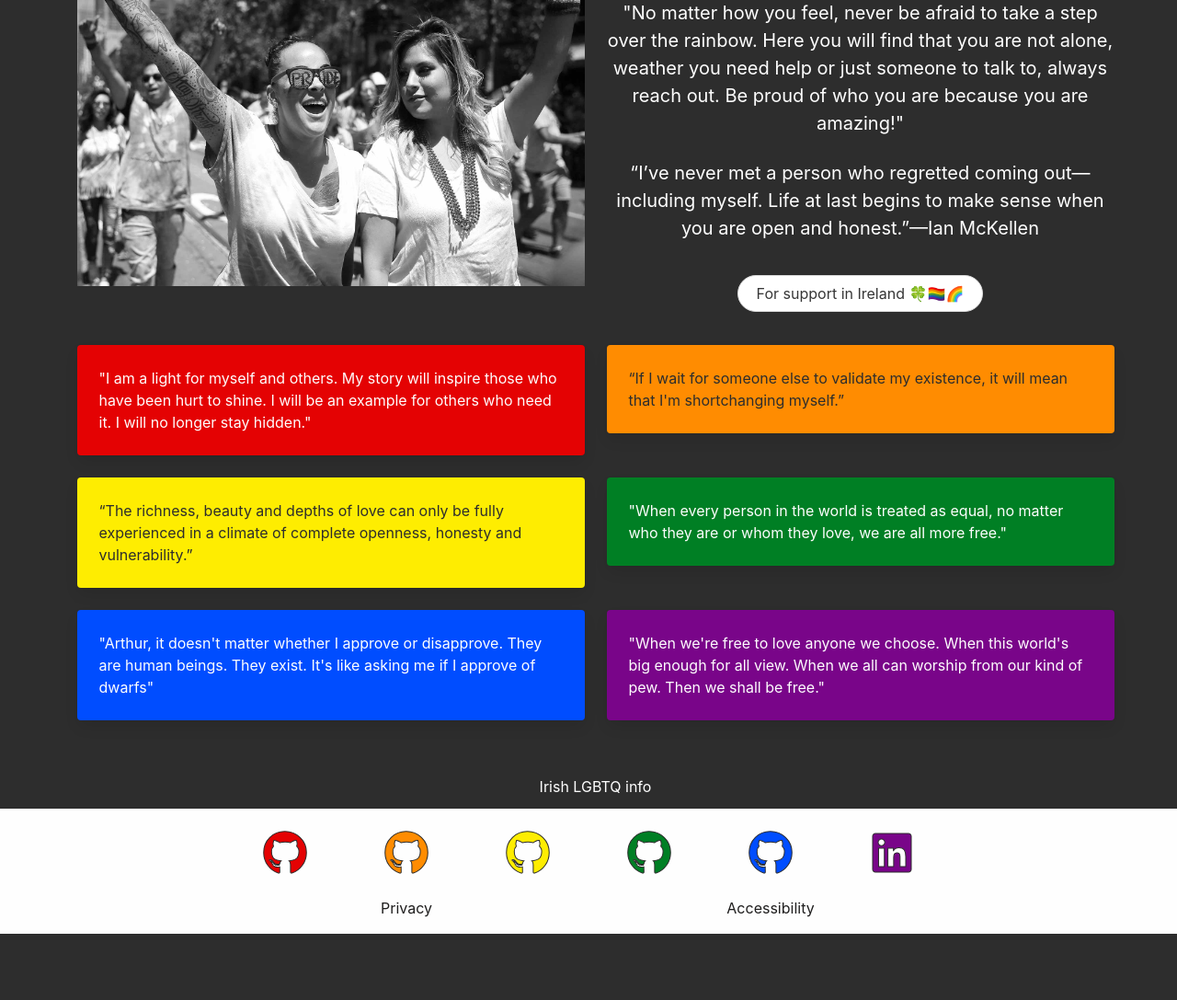
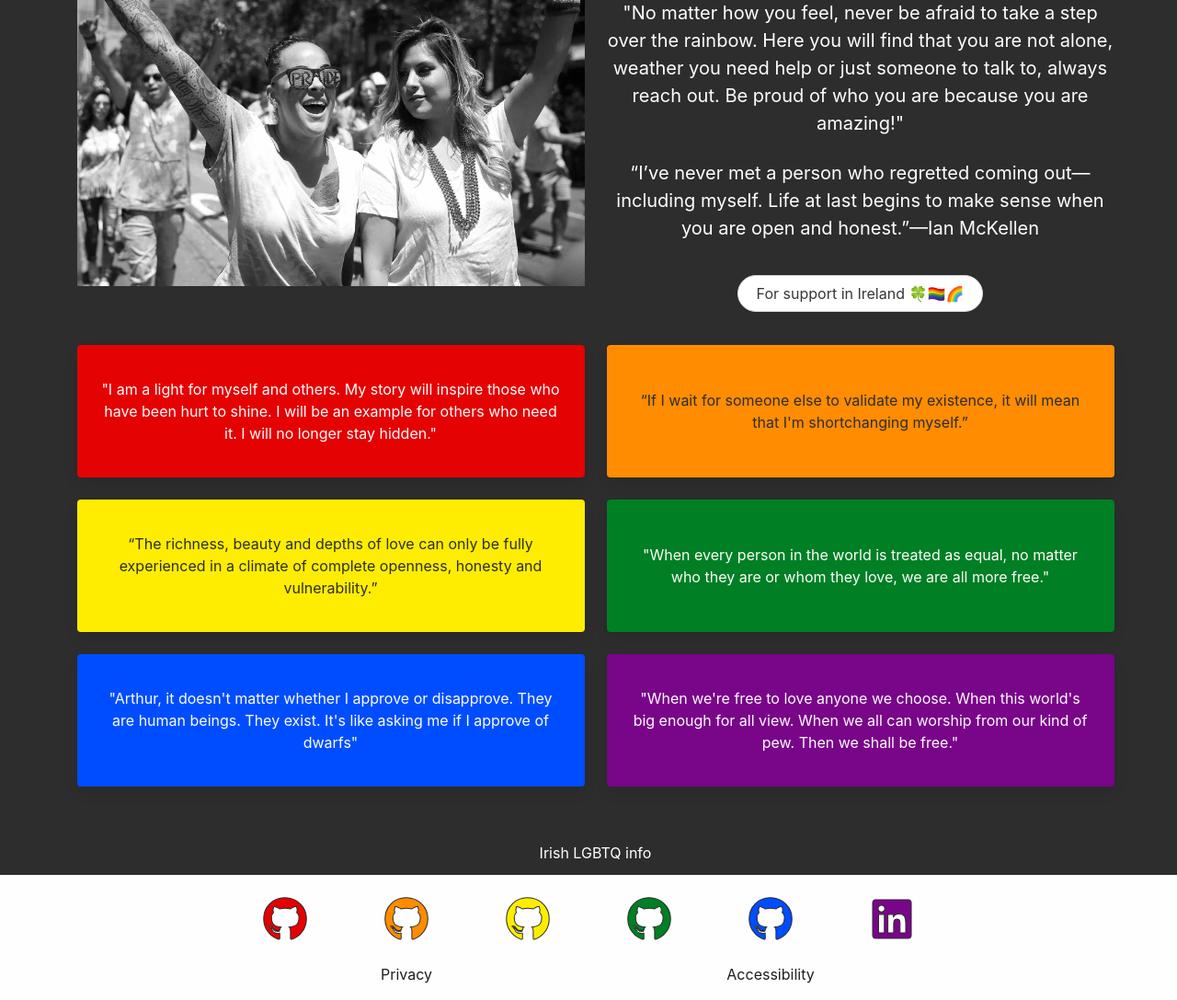
Before and after one commit to andrewdempsey2018/OvertheRainbow, a Flask app: page /home in a window 1280 px wide. Shown: the part 223-1310 px from the top of the page at 92% size. Before the commit the page ends 1238 px from the top, so only its background shows below. Run offline with Flask 2, Linux system fonts and the light colour scheme.

Commit message:
home.html template styles applied to suit theme of site

```diff
--- a/static/css/style.css
+++ b/static/css/style.css
@@ -256,6 +256,13 @@ footer {
     margin: 0 auto;
 }
 /* Home page */
+
+.card-mission {
+    min-height: 9rem;
+    display: flex;
+    flex-direction: column;
+    justify-content: center;
+}
 
 .card-mission-1 {
     background-color: var(--red);
--- a/templates/base.html
+++ b/templates/base.html
@@ -71,8 +71,7 @@
         <!-- Footer -->
         <footer id="footer">
             <div class="has-text-centered footer-m">
-                <div class="columns">
-
+                <div class="columns break-c">
                     <div class="column">
                         <a href="https://github.com/lemocla" target="_blank">
                             <i class="fab fa-github member1 fa-3x"></i>
--- a/templates/home.html
+++ b/templates/home.html
@@ -26,9 +26,9 @@
 
         <div class="columns">
             <div class="column">
-                <div class="card card-mission-1">
+                <div class="card card-mission-1 card-mission">
                     <div class="card-content">
-                        <div class="content">
+                        <div class="content has-text-centered">
                             "I am a light for myself and others. My story will inspire those who have been hurt to shine. I
                             will be an example for others who need it. I will no longer stay hidden."
                         </div>
@@ -39,9 +39,9 @@
             <!--Bulma docs BILL:"You're absolutely right. Where we going, girls?
                 NUALA:(laughs) Where the rainbow ends. -->
             <div class="column">
-                <div class="card card-mission-2">
+                <div class="card card-mission-2 card-mission">
                     <div class="card-content">
-                        <div class="content">
+                        <div class="content has-text-centered">
                             “If I wait for someone else to validate my existence, it will mean that I'm shortchanging
                             myself.”
                         </div>
@@ -55,9 +55,9 @@
             <!--Bulma docs GAYLE: Don't you want to go where the rainbow ends?
                 BILL: Do I want to go where the rainbow ends? -->
             <div class="column">
-                <div class="card card-mission-3">
+                <div class="card card-mission-3 card-mission">
                     <div class="card-content">
-                        <div class="content">
+                        <div class="content has-text-centered">
                             “The richness, beauty and depths of love can only be fully experienced in a climate of complete
                             openness, honesty and vulnerability.”
                         </div>
@@ -66,9 +66,9 @@
             </div>
 
             <div class="column">
-                <div class="card card-mission-4">
+                <div class="card card-mission-4 card-mission">
                     <div class="card-content">
-                        <div class="content">
+                        <div class="content has-text-centered">
                             "When every person in the world is treated as equal, no matter who they are or whom they love,
                             we are all more free."
                         </div>
@@ -78,10 +78,10 @@
         </div>
         <div class="columns">
             <div class="column">
-                <div class="card card-mission-5">
+                <div class="card card-mission-5 card-mission">
                     <div class="card-content">
                         <!-- Maude Findlay -->
-                        <div class="content">
+                        <div class="content has-text-centered">
                             "Arthur, it doesn't matter whether I approve or disapprove.
                             They are human beings. They exist. It's like asking me if I approve of dwarfs"
                         </div>
@@ -90,10 +90,10 @@
             </div>
 
             <div class="column">
-                <div class="card card-mission-6">
+                <div class="card card-mission-6 card-mission">
                     <div class="card-content">
                         <!-- Garth Brooks Quote -->
-                        <div class="content">
+                        <div class="content has-text-centered">
                             "When we're free to love anyone we choose. When this world's big enough for all view. When we all can worship from our kind of pew. Then we shall be free."
                         </div>
                     </div>
```
